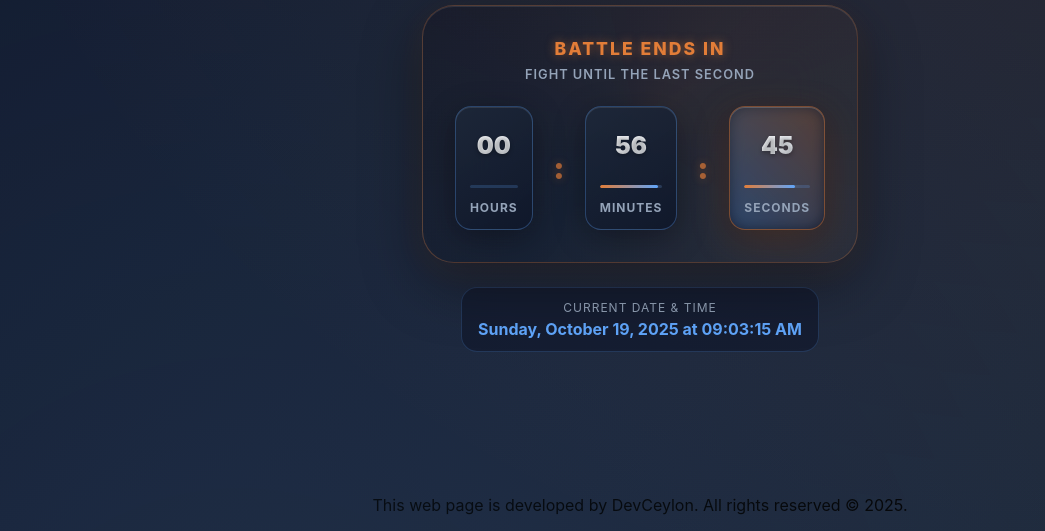
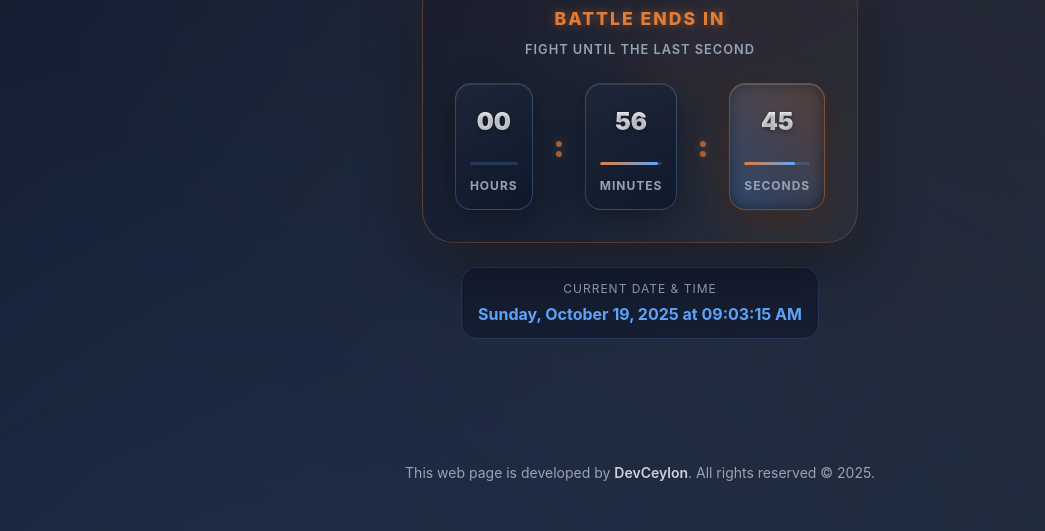
Before and after one commit to Dev-Ceylon/Xtreme_4.0_Timer, a plain HTML site: page index.html in a window 1280 px wide. Shown: the part 269-800 px from the top of the page, without its empty margins (0-1045 px from the left). Drawn offline with nearby package versions, Linux system fonts and the light colour scheme.

Commit message:
Add Tailwind CSS and Google Fonts to index.html

```diff
--- a/index.html
+++ b/index.html
@@ -4,6 +4,9 @@
     <meta charset="UTF-8">
     <meta name="viewport" content="width=device-width, initial-scale=1.0">
     <title>SLIIT Xtreme 4.0 - Countdown Timer</title>
+    <script src="https://cdn.tailwindcss.com"></script>
+    <link href="https://fonts.googleapis.com/css2?family=Inter:wght@300;400;600;700;800&display=swap" rel="stylesheet">
+    <link href="https://fonts.googleapis.com/css2?family=Montserrat:wght@400;600;700;900&display=swap" rel="stylesheet">
     <style>
         * { margin: 0; padding: 0; box-sizing: border-box; }
         body {
```
